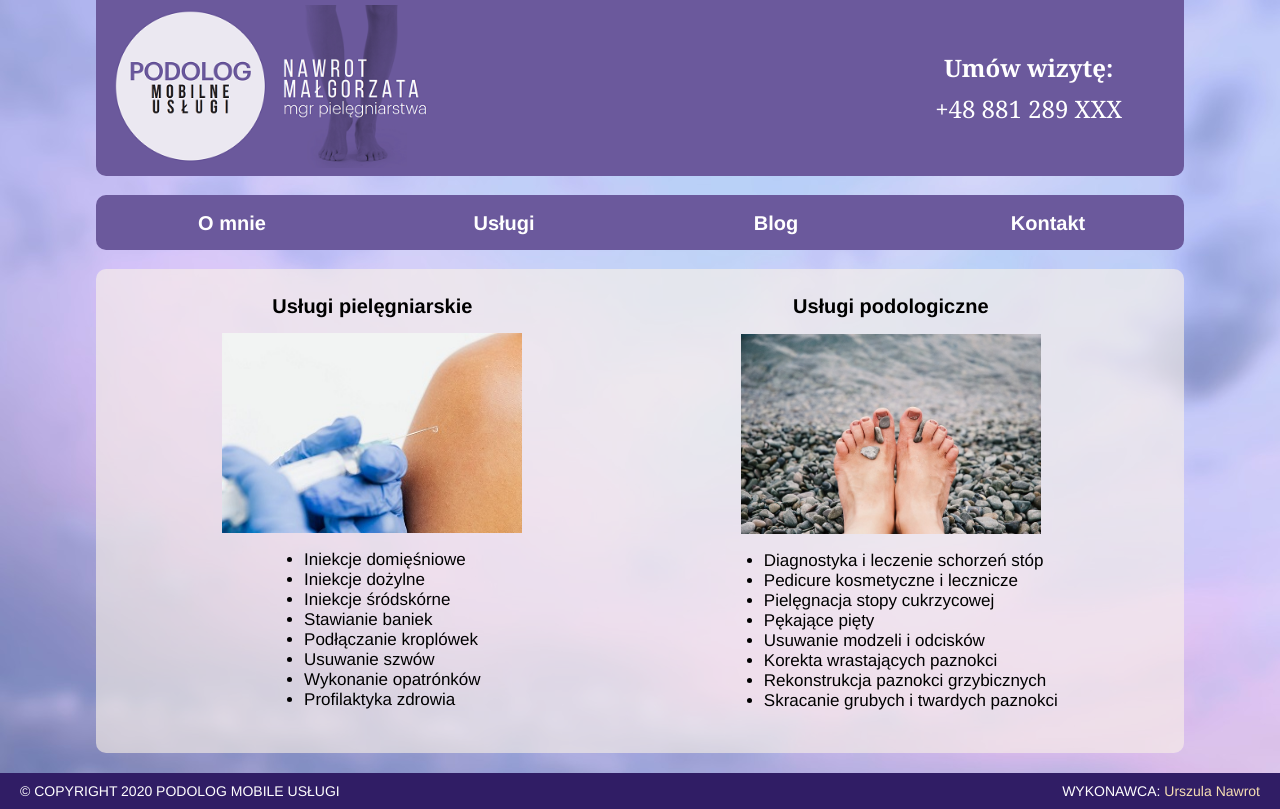
After one commit to Ula-Nawrot/Podiatristic-website, a PHP site: page /uslugi.html in a window 1280 px wide. The commit adds this page. Run offline with PHP 8.4, Linux system fonts and the light colour scheme.

Commit message:
changing background image, correcting structure and apperance of the website

```diff
--- a/style2.css
+++ b/style2.css
@@ -2,7 +2,7 @@ html, body{
     height: 100%;
 }
 body{
-    background-image: url("images/niebo.png");
+    background-image: url("images/niebo.jpg");
     background-size: cover;
     background-attachment: fixed;
     font-family: Helvetica, sans-serif;
@@ -16,34 +16,32 @@ body{
 }
 #container{
     flex: 1 0 auto;
+    display: flex;
+    flex-direction: column;
+    align-items: center;
+    margin: 0;
 }
 
 /*GÓRNA CZĘŚĆ STRONY*/
 #top {
-    position: relative;
+    max-width: 1100px;
     width: 85%;
-    /* min-width: 750px; */
-    /* height: 200px; */
     background-color: #6b599c;
-    margin-top: 30px;
-    margin-left:auto;
-    margin-right: auto;
-    padding: 15px;
-    border-radius: 15px;
+    /* margin-top: 1.5%;  */
+    padding: 5px;
+    border-radius: 0 0 10px 10px;
     display: flex;
     flex-direction: row;
     justify-content: space-between;
+    box-sizing: border-box;
 }
-
 #top a{
     flex:1
 }
-
 #logo{
     width: 100%;
-    max-width: 429px;
+    max-width: 350px;
     height: auto;
-
 }
 #contakt_box{
     color: white;
@@ -57,15 +55,12 @@ body{
 }
     /*MENU GŁÓWNE*/
 #menu{
-    /* position: relative; */
-    margin-top: 40px;
-    margin-left:auto;
-    margin-right: auto;
-    min-width: 620px;
+    margin-top: 1.5%;
     background-color: #6b599c;
-    width: 70%;
-    height: 60px;
-    border-radius: 15px;
+    width: 85%;
+    max-width: 1100px;
+    border-radius: 10px;
+    box-sizing: border-box;
 
 }
 #first_level{
@@ -74,14 +69,17 @@ body{
     justify-content: space-around;
     margin: 0;
     padding: 0;
+    line-height: 22px;
 }
 
 #first_level li{
 
     position: relative;
     float: left;
-    font-size: 22px;
-    line-height: 60px;
+    font-size: 20px;
+
+    padding: 1.5%;
+    /* line-height: 60px; */
     width: 15%; /*powinno być 15% jeśli uda mi się znaleźć w odwoładniu do drugiego poziomu*/
     list-style-type: none;
     text-align: center;
@@ -95,9 +93,7 @@ body{
    }
 
    #first_level a:hover{
-        display: block;
-        background-color: #FAEBD7;
-        color: #6b599c;
+        color: #bdb4d8;
     }
     @media screen and (max-width: 767px) {
 
@@ -111,115 +107,25 @@ body{
 
             color: white;
             font-family: Cambria, Cochin, Georgia, Times, 'Times New Roman', serif;
-            font-size: 20px;
+            font-size: 18px;
         }
         #first_level li{
-            font-size: 20px;
+            font-size: 18px;
         }
     }
 /*KONIEC MENU GŁÓWNEGO*/
- /*MENU ROZWIJANE*/
-
- #second_level_1 {
-    display: none;
-    width: 100%;
-    z-index: 100;
-    position: absolute;
-   }
-
-   #second_level_2 {
-    display: none;
-    width: 100%;
-    z-index: 100;
-    position: absolute;
-   }
-
-   #second_level_1 li{
-    font-size: 18px;
-    width: 150px;
-    line-height: 60px;
-    list-style-type: none;
-    text-align: left;
-
-    }
-
-    #second_level_1 a{
-        display: block;
-
-        clear: both;
-        background-color: #6b599c;
-        opacity: 0.9;
-        font-size: 18px;
-        line-height: 60px;
-        width: 150px;
-        text-align: left;
-        padding-left: 10px;
-        z-index: 2;
-    }
-    #second_level_1 li:hover{
-        background-color: #FAEBD7;
-        color: #6b599c;
-        display: block;
-        width: 150px;
-    }
-
-    #second_level_2 li{
-
-        font-size: 18px;
-        width: 200px;
-        line-height: 60px;
-        list-style-type: none;
-        text-align: left;
-
-
-        }
-    #second_level_2 a{
-        display: block;
-        background-color: #6b599c;
-        opacity: 0.9;
-        font-size: 18px;
-        line-height: 60px;
-        width: 200px;
-        text-align: left;
-        padding-left: 10px;
-
-    }
-    #second_level_2 li:hover{
-        background-color: #FAEBD7;
-        color: #6b599c;
-        display: block;
-        width: 200px;
-
-    }
-
-    #first_level li:hover #second_level_1{
-        display: block;
-        width: 100%;
-        }
-
-    #first_level li:hover #second_level_2{
-        display: block;
-        width: 100%;
-        }
-
-/*KONIEC MENU ROZIJANEGO*/
-
-/*Koniec GÓRNA CZĘŚĆ STRONY*/
+ /*Koniec GÓRNA CZĘŚĆ STRONY*/
 
 /*ZAWARTOŚĆ*/
-
-
 #content{
     background-color: hsl(36, 77%, 95%, 0.6);
-    margin-left: auto;
-    margin-right: auto;
-    margin-bottom: 3%;
-    margin-top: 3%;
-    padding: 3%;
-    border-radius: 15px;
-    /* min-height: 560px; */
-    width: 80%;
-    /* min-width: 750px; */
+    max-width: 1100px;
+    margin-bottom: 1.5%;
+    margin-top: 1.5%;
+    padding: 2%;
+    box-sizing: border-box;
+    border-radius: 10px;
+    width: 85%;
     display: flex;
     flex-direction: row;
     justify-content: space-around;
@@ -243,7 +149,7 @@ h1{
 
     border-radius: 15px;
     width: 100%;
-    max-width: 300px;
+    max-width: 250px;
     height: auto;
     }
 
@@ -264,11 +170,21 @@ p{
     }
 }
 /* UŁUGI ZAWARTOŚĆ*/
-#usługi-content{
+.service{
     display: flex;
     flex-direction: column;
-    justify-content: center;
+    align-items: center;
 }
+.service-title{
+    font-size: 20px;
+}
+.image_service{
+    max-width: 300px;
+}
+.service-list{
+    font-size: 17px;
+}
+
 /* KONIEC - UŁUGI ZAWARTOŚĆ*/
 
 /*KONIEC ZAWARTOŚCI*/
--- /dev/null
+++ b/uslugi.html
@@ -0,0 +1,71 @@
+<!DOCTYPE html>
+<html lang="pl">
+    <head> <!-- w głowie przechowywane są informacje o pliku -->
+        <meta charset="utf-8">
+        <meta name="viewport" content="width=device-width, initial-scale=1.0" />
+        <meta name="description" content="Strona internetowa usług podologicznych i pielęgniarskich"/>
+        <meta name="author" content="Urszula Nawrot"/>
+        <title>Podolog Małgorzata Nawrot</title>
+        <link rel="stylesheet" type="text/css" href="style2.css">
+    </head>
+    <body>
+        <div id="container">
+            <div id="top">
+                <a href="index.html"><img id="logo" src="images\logo_small.png"></a>
+                <div id="contakt_box">
+                    <table>
+                        <tr><th>Umów wizytę:</th></tr>
+                        <tr><td></td></tr>
+                        <tr><td>+48 881 289 XXX</td></tr>
+                    </table>
+                </div>
+            </div>
+            <div id="menu">
+                <ul id="first_level">
+                    <li><a href="index.html">O mnie</a></li>
+                    <li><a href="uslugi.html">Usługi</a></li>
+                    <li><a href="#">Blog</a></li>
+                    <li><a href="#">Kontakt</a></li>
+                </ul>
+            </div>
+            <div id="content">
+                <div class="service">
+                    <h1 class="service-title">Usługi pielęgniarskie</h1>
+                    <img class="image_service" src="images/usługi pielęgniarskie.jpg" alt="igła">
+                    <div class="service-content">
+                        <ul class="service-list">
+                            <li>Iniekcje domięśniowe</li>
+                            <li>Iniekcje dożylne</li>
+                            <li>Iniekcje śródskórne</li>
+                            <li>Stawianie baniek</li>
+                            <li>Podłączanie kroplówek</li>
+                            <li>Usuwanie szwów</li>
+                            <li>Wykonanie opatrónków</li>
+                            <li>Profilaktyka zdrowia</li>
+                        </ul>
+                    </div>
+                </div>
+                <div class="service">
+                    <h1 class="service-title">Usługi podologiczne</h1>
+                    <img class="image_service" src="images/usługi_podologiczne.jpg" alt="igła">
+                    <div class="service-content">
+                        <ul class="service-list">
+                            <li>Diagnostyka i leczenie schorzeń stóp</li>
+                            <li>Pedicure kosmetyczne i lecznicze</li>
+                            <li>Pielęgnacja stopy cukrzycowej</li>
+                            <li>Pękające pięty</li>
+                            <li>Usuwanie modzeli i odcisków</li>
+                            <li>Korekta wrastających paznokci</li>
+                            <li>Rekonstrukcja paznokci grzybicznych</li>
+                            <li>Skracanie grubych i twardych paznokci</li>
+                        </ul>
+                    </div>
+                </div>
+            </div>
+        </div>
+        <footer>
+            <p id="wykonawca">WYKONAWCA: <a id="ula" href="#">Urszula Nawrot </a></p>
+            <p id="copyright">© COPYRIGHT 2020 PODOLOG MOBILE USŁUGI</p>
+        </footer>
+    </body>
+</html>
--- a/uslugi_pielegniarskie.html
+++ b/uslugi_pielegniarskie_2.html
@@ -23,8 +23,8 @@
             </div>
             <div id="menu">
                 <ul id="first_level">
-                    <li><a href="index.html">O mnie</a></li>
-                    <li><a href="#">Usługi</a>
+                    <li><a href="index_2.html">O mnie</a></li>
+                    <li><a href="uslugi_pielegniarskie.html">Usługi</a>
 
                         <ul id="second_level_1">
                             <li><a href="uslugi_podologiczne.html">Podologiczne</a></li>
```
Also changed, not shown: index.html (added, +50 -0 lines), index_2.html (deleted, +0 -68 lines), images/bg-image.png, images/example_image.jpg (deleted), images/niebo.jpg (added), images/niebo.png (deleted), images/niebo_bez zmian.jpg (deleted), images/resized.jpg (deleted), images/usługi_podologiczne.jpg (added).
